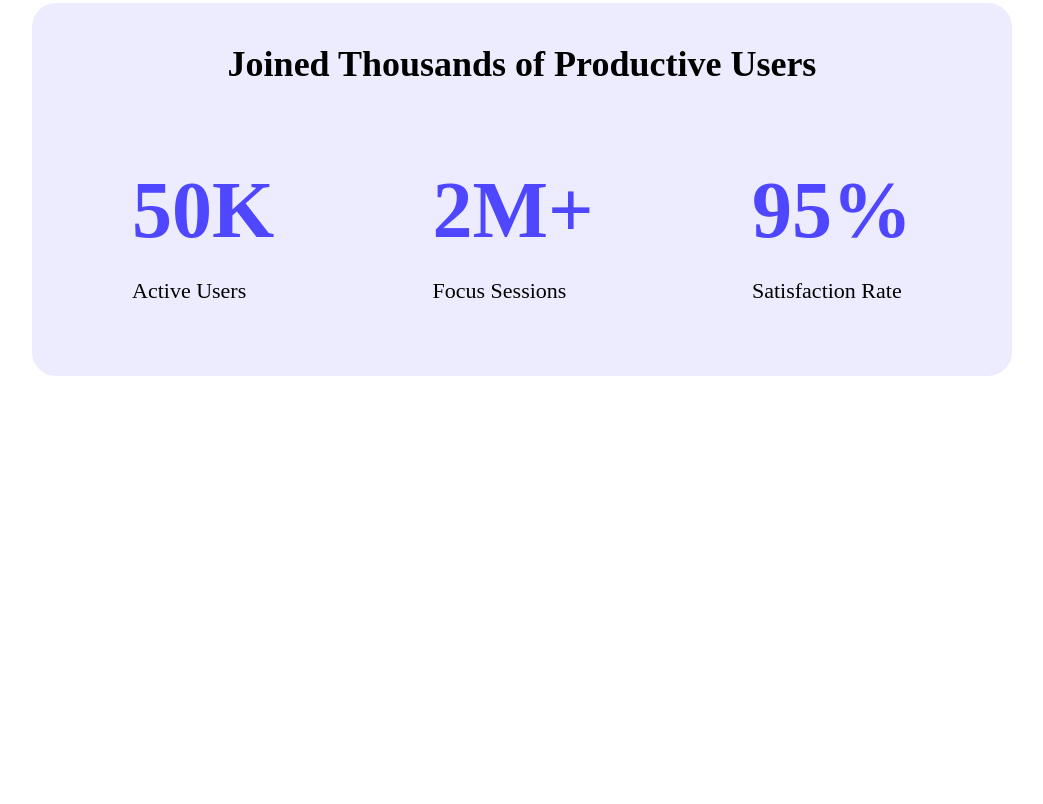
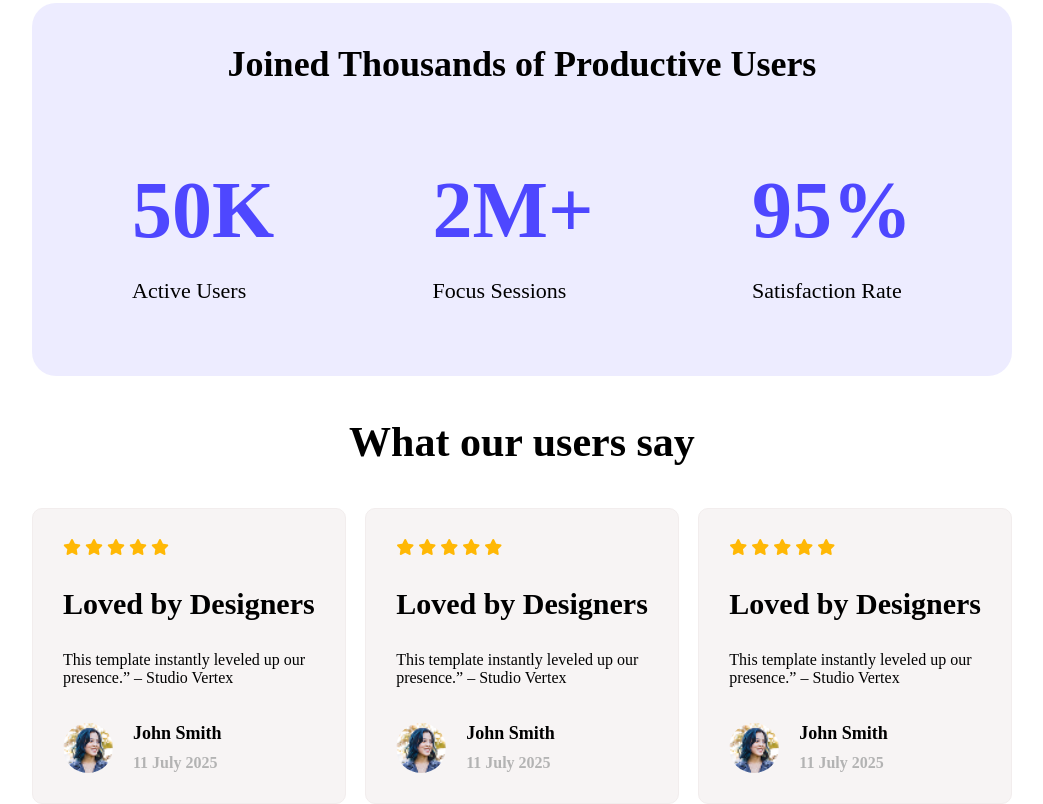
Before and after one commit to fahimmuntasirorin/webwise, a plain HTML site: page index.html in a window 1280 px wide. Shown: the part 1037-1841 px from the top of the page, without its empty margins (118-1161 px from the left). Before the commit the page ends 1413 px from the top, so only its background shows below. Drawn offline with Linux system fonts and the light colour scheme.

Commit message:
feedback section done

```diff
--- a/css/style.css
+++ b/css/style.css
@@ -89,3 +89,58 @@ body {
 .single-user-data p{
   font-size: 22px;
 }
+
+
+/* feedback section start */
+
+
+
+.feedback-title{
+  font-size: 42px;
+  text-align: center;
+}
+
+.feedback-cards{
+  display: flex;
+  align-items: center;
+  justify-content: space-between;
+}
+.single-feedback-card{
+  background-color: #f7f4f4;
+  border-radius: 10px;
+  border: 1px solid #F2EDED;
+  padding: 30px;
+}
+.feedback-rating i{
+  color: #FFB805;
+}
+
+.feedback-card-title h3{
+  font-size: 30px;
+}
+.feedback-card-title p{
+  font-size: 22px;
+}
+.user-review{
+  display: flex;
+  gap: 20px;
+  padding-top: 20px;
+}
+.user-review img{
+  border-radius: 50%;
+  height: 50px;
+  width: 50px;
+}
+
+
+
+.review-content h5{
+  margin: 0;
+  font-size: 18px;
+  padding-bottom: 10px;
+}
+.review-content h6{
+  margin: 0;
+  font-size: 16px;
+  color: #B3B3B3;
+}
--- a/index.html
+++ b/index.html
@@ -63,11 +63,81 @@
             </div>
         </section>
         <!-- productive users end -->
+         <!-- feedback section start  -->
+          <section class="feedback-section">
+            <h3 class="feedback-title">What our users say</h3>
+            <div class="feedback-cards">
+                <div class="single-feedback-card">
+                    <div class="feedback-rating">
+                        <i class="fa-solid fa-star"></i>
+                        <i class="fa-solid fa-star"></i>
+                        <i class="fa-solid fa-star"></i>
+                        <i class="fa-solid fa-star"></i>
+                        <i class="fa-solid fa-star"></i>
+                    </div>
+                    <div class="feedback-card-title">
+                        <h3>Loved by Designers</h3>
+                    </div>
+                    <p>This template instantly leveled up our <br> presence.” – Studio Vertex</p>
+                    <div class="user-review">
+                        <img src="./Assets/avatar.png" alt="">
+                        <div class="review-content">
+                            <h5>John Smith</h5>
+                            <h6>11 July 2025</h6>
+                        </div>
+                    </div>
+                </div>
+                <div class="single-feedback-card">
+                    <div class="feedback-rating">
+                        <i class="fa-solid fa-star"></i>
+                        <i class="fa-solid fa-star"></i>
+                        <i class="fa-solid fa-star"></i>
+                        <i class="fa-solid fa-star"></i>
+                        <i class="fa-solid fa-star"></i>
+                    </div>
+                    <div class="feedback-card-title">
+                        <h3>Loved by Designers</h3>
+                    </div>
+                    <p>This template instantly leveled up our <br> presence.” – Studio Vertex</p>
+                    <div class="user-review">
+                        <img src="./Assets/avatar.png" alt="">
+                        <div class="review-content">
+                            <h5>John Smith</h5>
+                            <h6>11 July 2025</h6>
+                        </div>
+                    </div>
+                </div>
+                <div class="single-feedback-card">
+                    <div class="feedback-rating">
+                        <i class="fa-solid fa-star"></i>
+                        <i class="fa-solid fa-star"></i>
+                        <i class="fa-solid fa-star"></i>
+                        <i class="fa-solid fa-star"></i>
+                        <i class="fa-solid fa-star"></i>
+                    </div>
+                    <div class="feedback-card-title">
+                        <h3>Loved by Designers</h3>
+                    </div>
+                    <p>This template instantly leveled up our <br> presence.” – Studio Vertex</p>
+                    <div class="user-review">
+                        <img src="./Assets/avatar.png" alt="">
+                        <div class="review-content">
+                            <h5>John Smith</h5>
+                            <h6>11 July 2025</h6>
+                        </div>
+                    </div>
+                </div>
+            </div>
+          </section>
+         <!-- feedback section end  -->
     </main>
     <footer>
 
     </footer>
 
+
+    <!-- link for font awesome  -->
+     <script src="https://kit.fontawesome.com/cf314fbacd.js" crossorigin="anonymous"></script>
 </body>
 
 </html>
```
